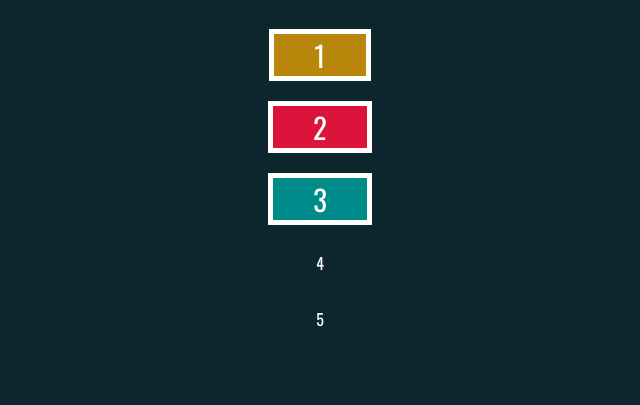
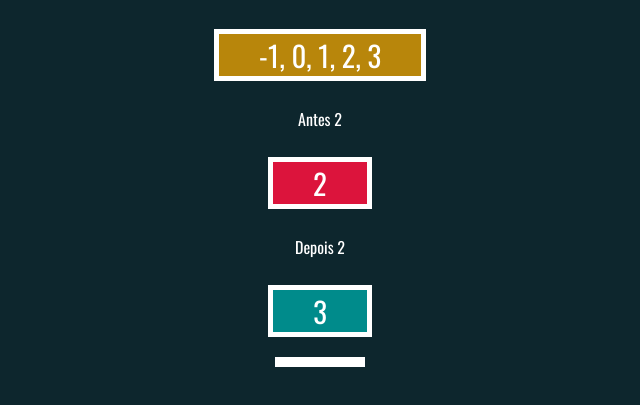
Before and after one commit to eugustavokeller/WebModern, a website: page jquery/modificandoHTML2.html in a window 1280 px wide. Shown: the part 71-476 px from the top of the page, without its empty margins (320-960 px from the left). Drawn offline with Linux system fonts and the light colour scheme.

Commit message:
Modificando html 3

```diff
--- a/jquery/modificandoHTML2.html
+++ b/jquery/modificandoHTML2.html
@@ -17,6 +17,27 @@
     <p class='numero'>5</p>
 
     <script>
-        // ...
+        $('#div1').append(', 2')
+        $('#div1').prepend('0, ')
+
+        $('<span>, 3</span>').appendTo('#div1')
+        $('<span>-1, </span>').prependTo('#div1')
+
+        $('#div2').before('<p>Antes 2</p>')
+        $('#div2').after('<p>Depois 2</p>')
+
+        $('<p>Antes 3</p>').insertBefore('#div3')
+        $('<p>Depois 3</p>').insertAfter('#div3')
+
+        // $('p.numero').wrap('<div>')
+        $('p.numero').wrapAll('<div id="div4">')
+        $('#div4').empty()
+        $('#div3, #div4').prev().remove()
+
+        // $('<div>Substituto</div>').replaceAll('body > p') // Seleciona todos os paragrafos e subustitui por div
+        // $('body > p').replaceWith('<div>Substituto</div>')
+        $('body > p').replaceWith(function() {
+            return $('<div>').html($(this).html().append('!!!!'))
+        })
     </script>
 </body>
```
